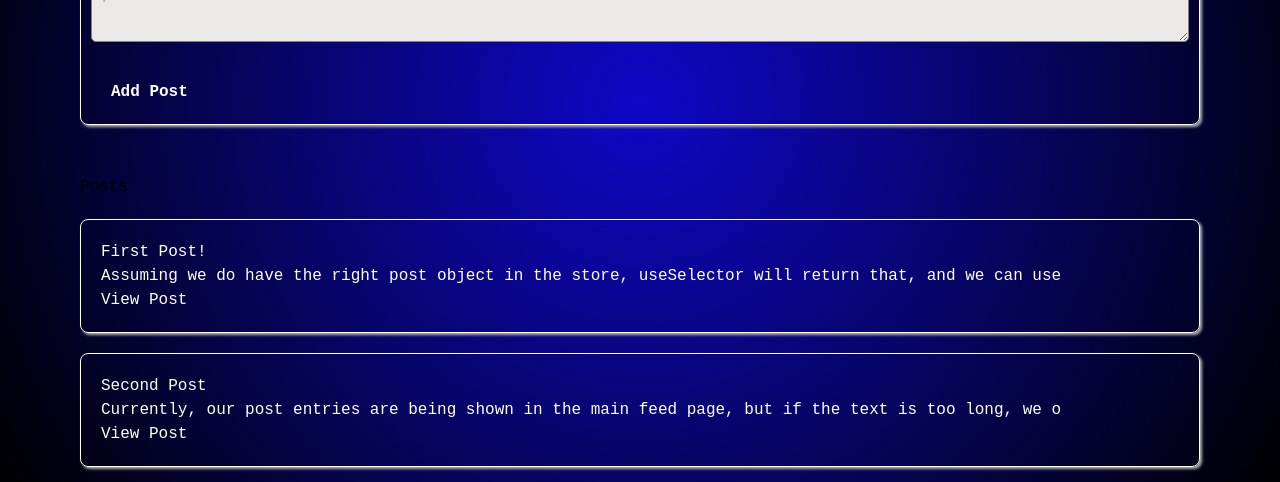
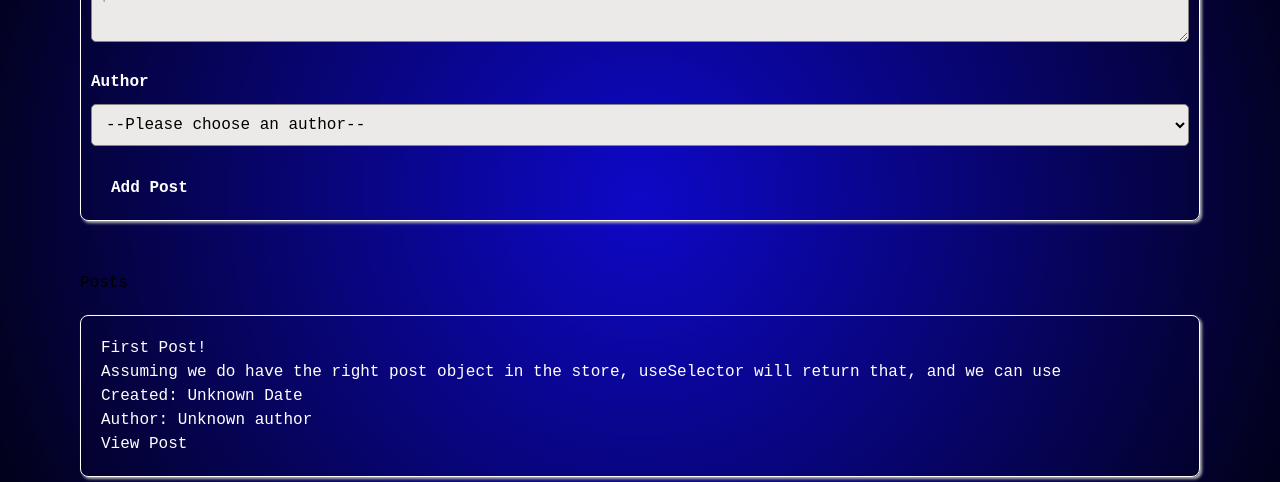
Before and after one commit to brunoFernandes21/brunos-blog-redux, a React (Vite) app: page / in a window 1280 px wide. Shown: the part 325-807 px from the top of the page. Built offline with nearby package versions, Linux system fonts and the light colour scheme.

Commit message:
add new features such as: date posted, author

```diff
--- a/package.json
+++ b/package.json
@@ -14,6 +14,7 @@
     "@emotion/styled": "^11.11.0",
     "@mui/material": "^5.14.18",
     "@reduxjs/toolkit": "^1.9.7",
+    "date-fns": "^2.30.0",
     "particles-bg": "^2.5.5",
     "react": "^18.2.0",
     "react-dom": "^18.2.0",
--- a/src/features/posts/AddPostForm.jsx
+++ b/src/features/posts/AddPostForm.jsx
@@ -1,15 +1,17 @@
 import { useState } from "react";
-import { useDispatch } from "react-redux";
-import { nanoid } from "@reduxjs/toolkit";
+import { useDispatch, useSelector } from "react-redux";
 import { postAdded } from "./postsSlice";
+import { allUsers } from "../users/usersSlice";
 
 export const AddPostForm = () => {
   const [formData, setFormData] = useState({
     title: "",
     content: "",
+    userId: "",
   });
 
   const dispatch = useDispatch();
+  const users = useSelector(allUsers);
 
   const handleChange = (event) => {
     const { value, name } = event.target;
@@ -25,19 +27,18 @@ export const AddPostForm = () => {
     event.preventDefault();
     const title = formData.title;
     const content = formData.content;
+    const userId = formData.userId;
     if (title && content) {
-      dispatch(
-        postAdded({
-          id: nanoid(),
-          title,
-          content,
-        })
-      );
-      setFormData({ title: "", content: "" });
+      dispatch(postAdded(title, content, userId));
+      setFormData({ title: "", content: "", userId: "" });
     }
   };
 
   const formIsValid = Boolean(formData.title) && Boolean(formData.content);
+
+  const userOptions = users.map((user) => (
+    <option key={user.id} value={user.id}>{user.name}</option>
+  ));
   return (
     <section className="form__section mx-auto lg:w-[50%]">
       <h3 className="text-xl font-bold">Add a New Post</h3>
@@ -61,6 +62,13 @@ export const AddPostForm = () => {
             onChange={handleChange}
           ></textarea>
         </div>
+        <div className="w-2/5">
+          <label htmlFor="postAuthor">Author</label>
+          <select name="userId" id="postAuthor" value={formData.userId} onChange={handleChange}>
+            <option value="">--Please choose an author--</option>
+            {userOptions}
+          </select>
+        </div>
         <button
           disabled={!formIsValid}
           className={`${
--- /dev/null
+++ b/src/features/posts/PostAuthor.jsx
@@ -0,0 +1,13 @@
+import { useSelector } from "react-redux";
+import { allUsers } from "../users/usersSlice";
+
+const PostAuthor = ({ userId }) => {
+  const author = useSelector(allUsers).find((user) => user.id === userId);
+  return (
+    <span>
+      {author ? author.name : "Unknown author"}
+    </span>
+  );
+};
+
+export default PostAuthor;
--- a/src/features/posts/PostsList.jsx
+++ b/src/features/posts/PostsList.jsx
@@ -1,14 +1,17 @@
 import { useSelector } from "react-redux";
 import { allPosts } from "./postsSlice";
 import { Link } from "react-router-dom"
+import PostAuthor from "./PostAuthor";
+import TimeAgo from "./TimeAgo";
 
 export const PostsList = () => {
   const posts = useSelector(allPosts);
-
   const renderedPosts = posts.map((post) => (
     <article key={post.id} className="single__post">
       <h3 className="font-bold">{post.title}</h3>
       <p>{post.content.substring(0, 100)}</p>
+      <span>Created: {post.date ? <TimeAgo timestamp={post.date}/> : "Unknown Date"}</span>
+      <p>Author: <PostAuthor userId={post.user}/></p>
       <Link to={`/posts/${post.id}`} className="font-bold underline">View Post</Link>
     </article>
   ));
--- a/src/features/posts/SinglePostPage.jsx
+++ b/src/features/posts/SinglePostPage.jsx
@@ -2,6 +2,8 @@ import { useSelector } from "react-redux"
 import { useMatch } from 'react-router-dom'
 import { Link } from "react-router-dom"
 import { allPosts } from "./postsSlice"
+import PostAuthor from "./PostAuthor"
+import TimeAgo from "./TimeAgo";
 
 export const SinglePostPage = () => {
   //get the id from matched url from router (useMatch)
@@ -25,6 +27,8 @@ export const SinglePostPage = () => {
       <article className="single__post mb-8">
         <h2 className="font-bold">{post.title}</h2>
         <p>{post.content}</p>
+        <span>Created: <TimeAgo timestamp={post.date}/></span>
+        <p>Author: <PostAuthor userId={post.user}/></p>
         <Link to={`/editPost/${post.id}`} className="font-bold underline">Edit Post</Link>
       </article>
       <Link to="/" className="text-white border border-white p-2 rounded font-bold">Go back to home</Link>
--- /dev/null
+++ b/src/features/posts/TimeAgo.jsx
@@ -0,0 +1,18 @@
+import { parseISO, formatDistanceToNow } from "date-fns";
+
+const TimeAgo = ({ timestamp }) => {
+  let timeAgo = "";
+
+  if (timestamp) {
+    const date = parseISO(timestamp);
+    const timePeriod = formatDistanceToNow(date);
+    timeAgo = `${timePeriod} ago`;
+  }
+  return (
+    <span>
+      <i>{timeAgo}</i>
+    </span>
+  );
+};
+
+export default TimeAgo;
--- a/src/features/posts/postsSlice.js
+++ b/src/features/posts/postsSlice.js
@@ -1,4 +1,4 @@
-import { createSlice } from "@reduxjs/toolkit";
+import { createSlice, nanoid } from "@reduxjs/toolkit";
 
 const initialState = [
   { id: "1", title: "First Post!", content: "Assuming we do have the right post object in the store, useSelector will return that, and we can use it to render the title and content of the post in the page." },
@@ -9,8 +9,22 @@ const postsSlice = createSlice ({
     name: "posts",
     initialState,
     reducers: {
-      postAdded(state, action) {
-        state.unshift(action.payload)
+      postAdded: {
+        reducer(state, action) {
+          state.push(action.payload)
+        },
+        prepare(title, content, userId) {
+          return {
+            payload: {
+              id: nanoid(),
+              date: new Date().toISOString(),
+              title,
+              content,
+              user:   userId
+            }
+          }
+        }
+
       },
       postUpdated(state, action) {
         const { id, title, content } = action.payload
--- /dev/null
+++ b/src/features/users/usersSlice.js
@@ -0,0 +1,17 @@
+import { createSlice } from "@reduxjs/toolkit";
+
+const initialState = [
+    {id: "1", name: "Joseph Brown"},
+    {id: "2", name: "Bruno Fernandes"},
+    {id: "3", name: "Lucas Sander"},
+    {id: "4", name: "Danny Hart"}
+]
+
+const usersSlice = createSlice({
+    name: "users",
+    initialState,
+    reducers: {}
+})
+
+export const allUsers = state => state.users
+export default usersSlice.reducer
--- a/src/pages/Navbar.jsx
+++ b/src/pages/Navbar.jsx
@@ -1,8 +1,9 @@
 import { Link } from "react-router-dom";
 
 export const Navbar = () => {
+  // className="sticky top-0 z-10" to make nav fixed at top
   return (
-    <nav className="sticky top-0 z-10">
+    <nav>
       <section className="text-white bg-transparent h-20 flex justify-between items-center px-6 md:px-20 lg:px-60 border-b-2">
         <div>
           <h1 className="bg-slate-900 font-bold md:text-lg lg:text-xl text-white py-2 px-3 rounded-full shadow-md shadow-white transition-all duration-500 ease-in-out hover:scale-110">
--- a/src/redux/store.js
+++ b/src/redux/store.js
@@ -1,9 +1,10 @@
 import { configureStore } from "@reduxjs/toolkit";
 
 import postsReducer from "../features/posts/postsSlice"
-
+import usersReducer from "../features/users/usersSlice"
 export default configureStore({
     reducer: {
-        posts: postsReducer
+        posts: postsReducer,
+        users: usersReducer
     }
 })
```
Also changed, not shown: 1 other file (tests, documents, lock files or other folders).
